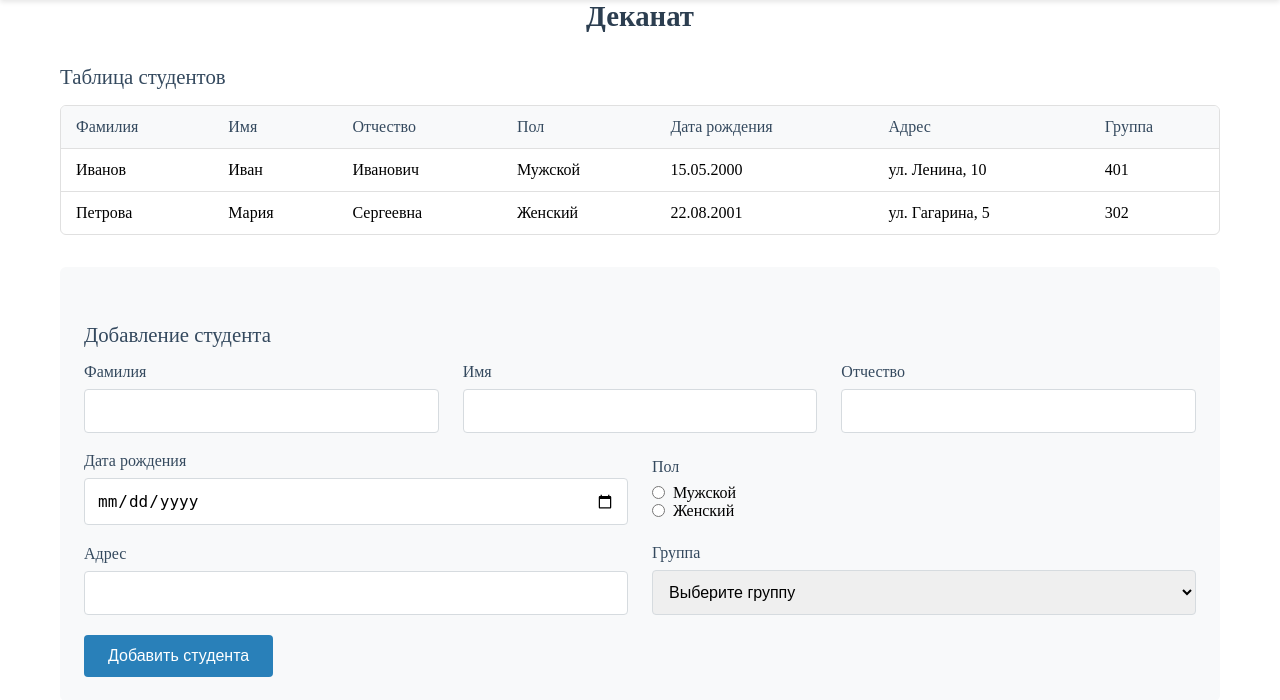
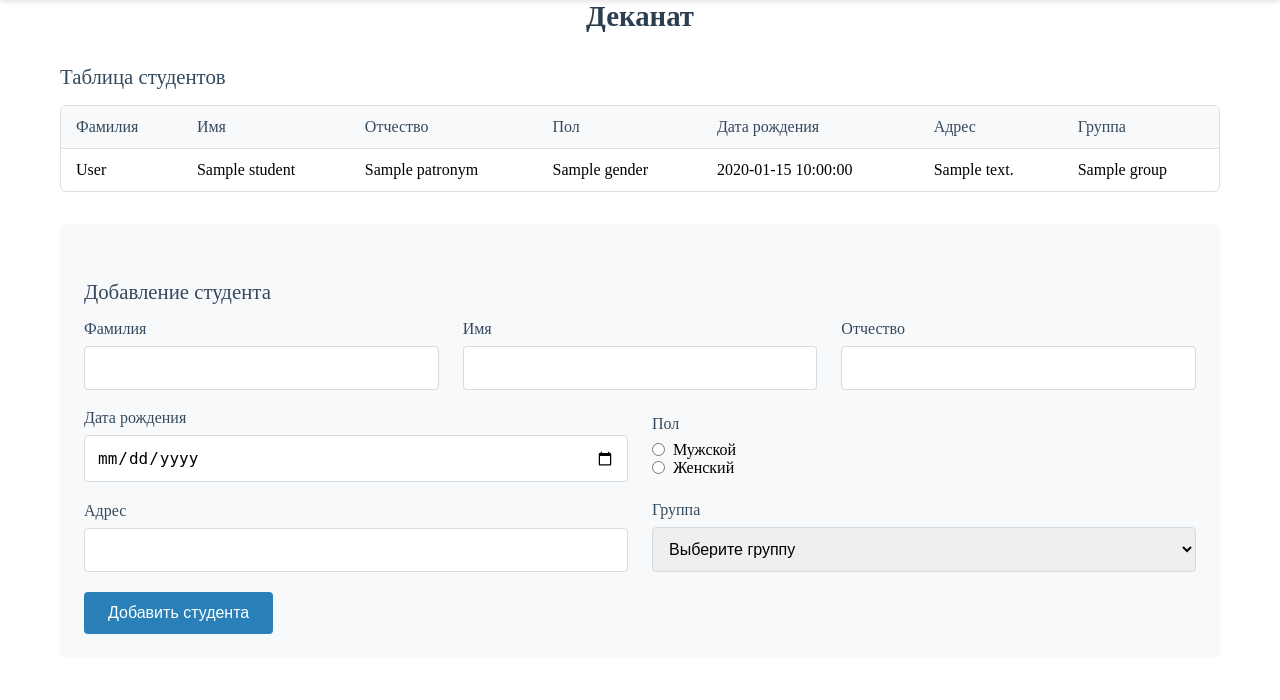
Before and after one commit to karixCode/Server-praktika, a PHP site: template views/site/students_manage.php in a window 1280 px wide. Shown: the part 66-766 px from the top of the page. Run offline with PHP 8.4, Linux system fonts and the light colour scheme; the template is opened without the code that fills it: most values are stand-ins (such as "Sample title", 1, 10 or a date in 2020); data that the repository does not hold is empty.

Commit message:
get students

```diff
--- a/app/Controller/StudentController.php
+++ b/app/Controller/StudentController.php
@@ -2,12 +2,14 @@
 
 namespace Controller;
 
+use Model\Student;
 use Src\View;
 
 class StudentController
 {
     public function students(): string
     {
-        return new View('site.students_manage');
+        $students = Student::with(['gender', 'group'])->get();
+        return new View('site.students_manage', ['students' => $students]);
     }
 }
--- a/app/Controller/UserController.php
+++ b/app/Controller/UserController.php
@@ -4,15 +4,15 @@ namespace Controller;
 
 use Src\Request;
 use Src\View;
+use Model\Role;
 use Model\User;
 
 class UserController
 {
     public function users(Request $request): string
     {
-        if ($request->method === 'POST' && User::create([...$request->all(), 'role_id'=>2])) {
-            $users = User::all();
-            return new View('site.employees_manage', ['users' => $users]);
+        if ($request->method === 'POST' && User::create([...$request->all(), 'role_id'=>Role::where('name', 'employee')->first()->id])) {
+            return new View('site.employees_manage', ['users' => User::all()]);
         }
 
         $users = User::all();
--- a/views/site/students_manage.php
+++ b/views/site/students_manage.php
@@ -134,24 +134,17 @@
             </tr>
             </thead>
             <tbody>
-            <tr>
-                <td>Иванов</td>
-                <td>Иван</td>
-                <td>Иванович</td>
-                <td>Мужской</td>
-                <td>15.05.2000</td>
-                <td>ул. Ленина, 10</td>
-                <td>401</td>
-            </tr>
-            <tr>
-                <td>Петрова</td>
-                <td>Мария</td>
-                <td>Сергеевна</td>
-                <td>Женский</td>
-                <td>22.08.2001</td>
-                <td>ул. Гагарина, 5</td>
-                <td>302</td>
-            </tr>
+            <?php foreach ($students as $student): ?>
+                <tr>
+                    <td><?= $student->surname ?></td>
+                    <td><?= $student->name ?></td>
+                    <td><?= $student->patronym ?></td>
+                    <td><?= $student->gender->name ?></td>
+                    <td><?= $student->birth_date ?></td>
+                    <td><?= $student->address ?></td>
+                    <td><?= $student->group->name ?></td>
+                </tr>
+            <?php endforeach; ?>
             </tbody>
         </table>
     </div>
@@ -170,7 +163,7 @@
                 </div>
                 <div class="form-group">
                     <label for="patronymic">Отчество</label>
-                    <input type="text" id="patronymic" name="patronymic">
+                    <input type="text" id="patronymic" name="patronym">
                 </div>
             </div>
 
```
Also changed, not shown: app/Model/Gender.php (added, +16 -0 lines), app/Model/Group.php (added, +16 -0 lines), app/Model/Student.php (added, +33 -0 lines).
